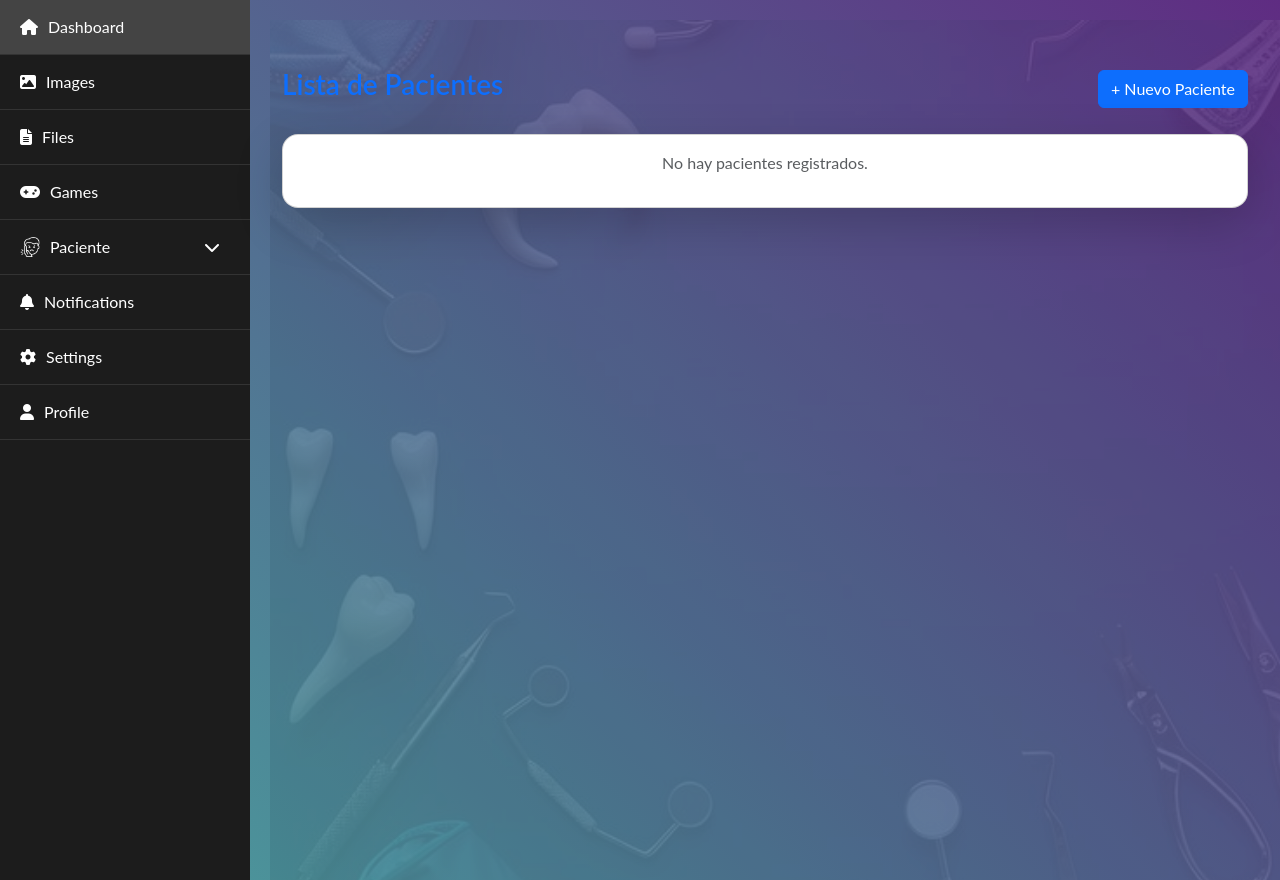
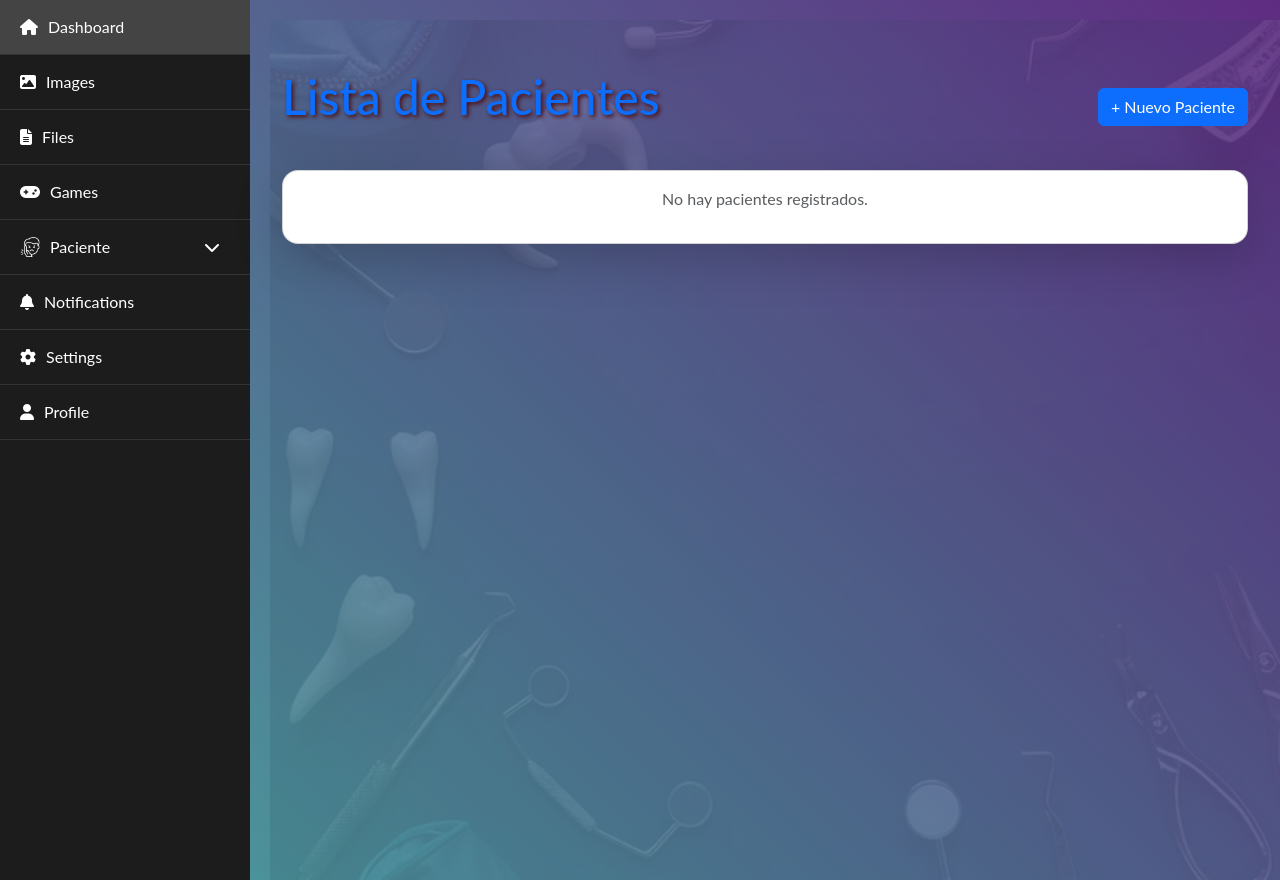
Before and after one commit to AlondraJVG/klinicstudiodental, a Flask app: page /pacientes in a window 1280 px wide. Run offline with Flask 3, Linux system fonts and the light colour scheme; data that the repository does not hold is empty.

Commit message:
diseño de la tabla pacientes 2

```diff
--- a/app/static/css/pacientes.css
+++ b/app/static/css/pacientes.css
@@ -29,7 +29,10 @@ body {
 }
 
 h3.text-primary {
-	font-weight: 600;
+	font-size: 3em;
+	color: rgba(4, 255, 255, 0.7);
+	text-shadow: 2px 2px 4px rgb(77, 13, 13);
+	margin-bottom: 20px;
 }
 
 .table {
@@ -69,7 +72,9 @@ h3.text-primary {
 	.table-responsive {
 		overflow-x: auto;
 	}
-	.table th, .table td {
+
+	.table th,
+	.table td {
 		white-space: nowrap;
 	}
 }
```
